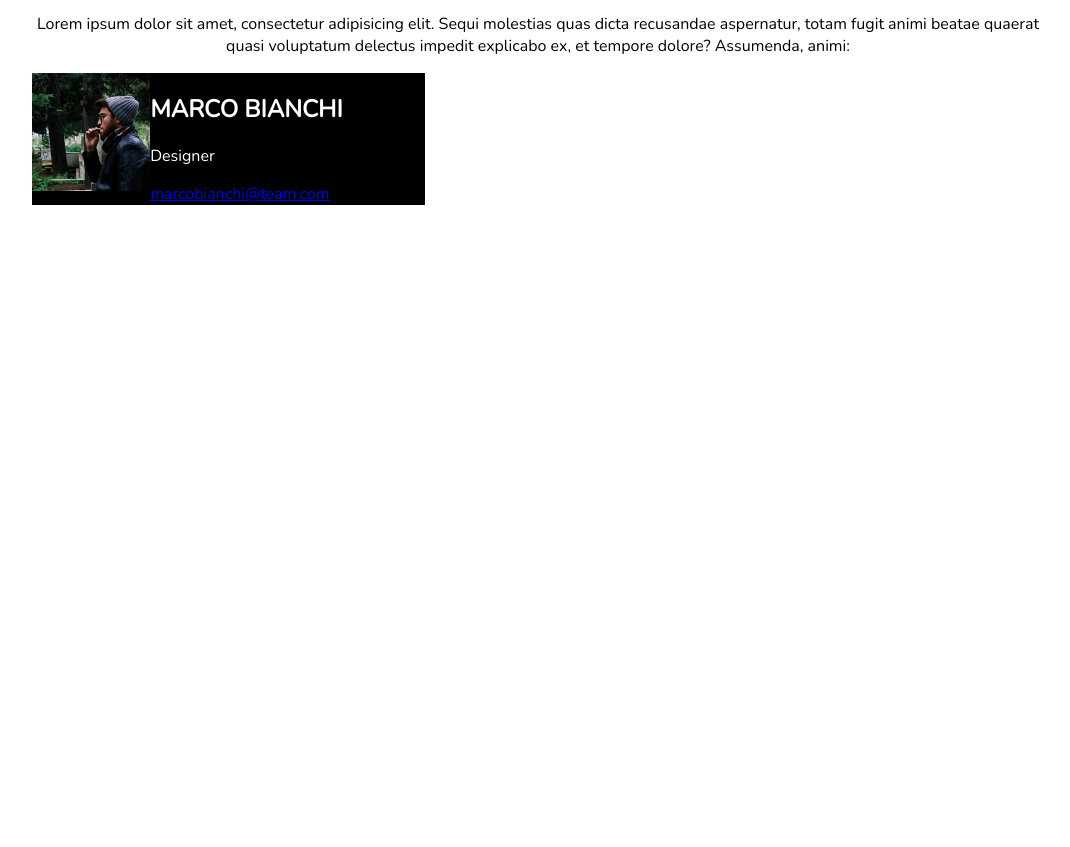
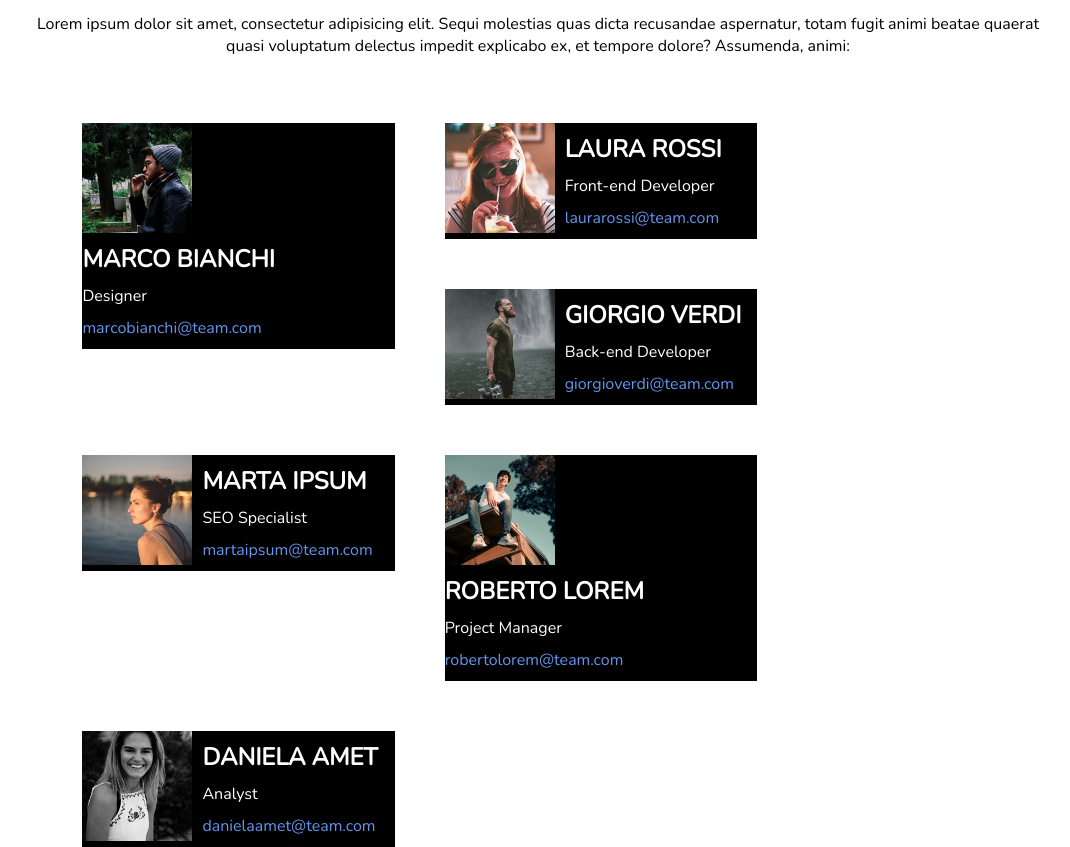
Before and after one commit to ilariasalvati00/html-css-float-cards, a plain HTML site: page index.html in a window 1280 px wide. Shown: the part 49-896 px from the top of the page, without its empty margins (102-1172 px from the left). Before the commit the page ends 800 px from the top, so only its background shows below. Drawn offline with nearby package versions, Linux system fonts and the light colour scheme; a web font is replaced by a local one.

Commit message:
esercizio completato

```diff
--- a/index.html
+++ b/index.html
@@ -27,6 +27,46 @@
                 <a href="mailto:marcobianchi@team.com" class="email">marcobianchi@team.com</a>
             </div>
         </div>
+        <div class="box">
+            <img src="img/female1.png" alt="">
+            <div>
+                <h2 class="name">LAURA ROSSI</h2>
+                <p class="role">Front-end Developer</p>
+                <a href="mailto:laurarossi@team.com" class="email">laurarossi@team.com</a>
+            </div>
+        </div>
+        <div class="box">
+            <img src="img/male2.png" alt="">
+            <div>
+                <h2 class="name">GIORGIO VERDI</h2>
+                <p class="role">Back-end Developer</p>
+                <a href="mailto:giorgioverdi@team.com" class="email">giorgioverdi@team.com</a>
+            </div>
+        </div>
+        <div class="box">
+            <img src="img/female2.png" alt="">
+            <div>
+                <h2 class="name">MARTA IPSUM</h2>
+                <p class="role">SEO Specialist</p>
+                <a href="mailto:martaipsum@team.com" class="email">martaipsum@team.com</a>
+            </div>
+        </div>
+        <div class="box">
+            <img src="img/male3.png" alt="">
+            <div>
+                <h2 class="name">ROBERTO LOREM</h2>
+                <p class="role">Project Manager</p>
+                <a href="mailto:robertolorem@team.com" class="email">robertolorem@team.com</a>
+            </div>
+        </div>
+        <div class="box">
+            <img src="img/female3.png" alt="">
+            <div>
+                <h2 class="name">DANIELA AMET</h2>
+                <p class="role">Analyst</p>
+                <a href="mailto:danielaamet@team.com" class="email">danielaamet@team.com</a>
+            </div>
+        </div>
     </main>
 
 </body>
--- a/style.css
+++ b/style.css
@@ -18,11 +18,16 @@ main{
     color: white;
     text-align: left;
     float:left;
+    width: calc(20% + 110px);
+    margin-left: 50px;
+    box-sizing: border-box;
+    margin-top: 50px;
 }
 
 .box img{
-    width: 30%;
+    width: 110px;
     float:left;
+    margin: 0 10px 0 0;
 
 }
 .box div{
@@ -34,3 +39,18 @@ main{
     clear:both;
     display:table;
 }
+
+.role{
+    margin: 10px 0;
+}
+
+.name{
+    margin: 10px 0 0 0;
+}
+
+.email{
+    color: cornflowerblue;
+    text-decoration: none;
+    margin-bottom: 10px;
+    display: inline-block;
+}
```
